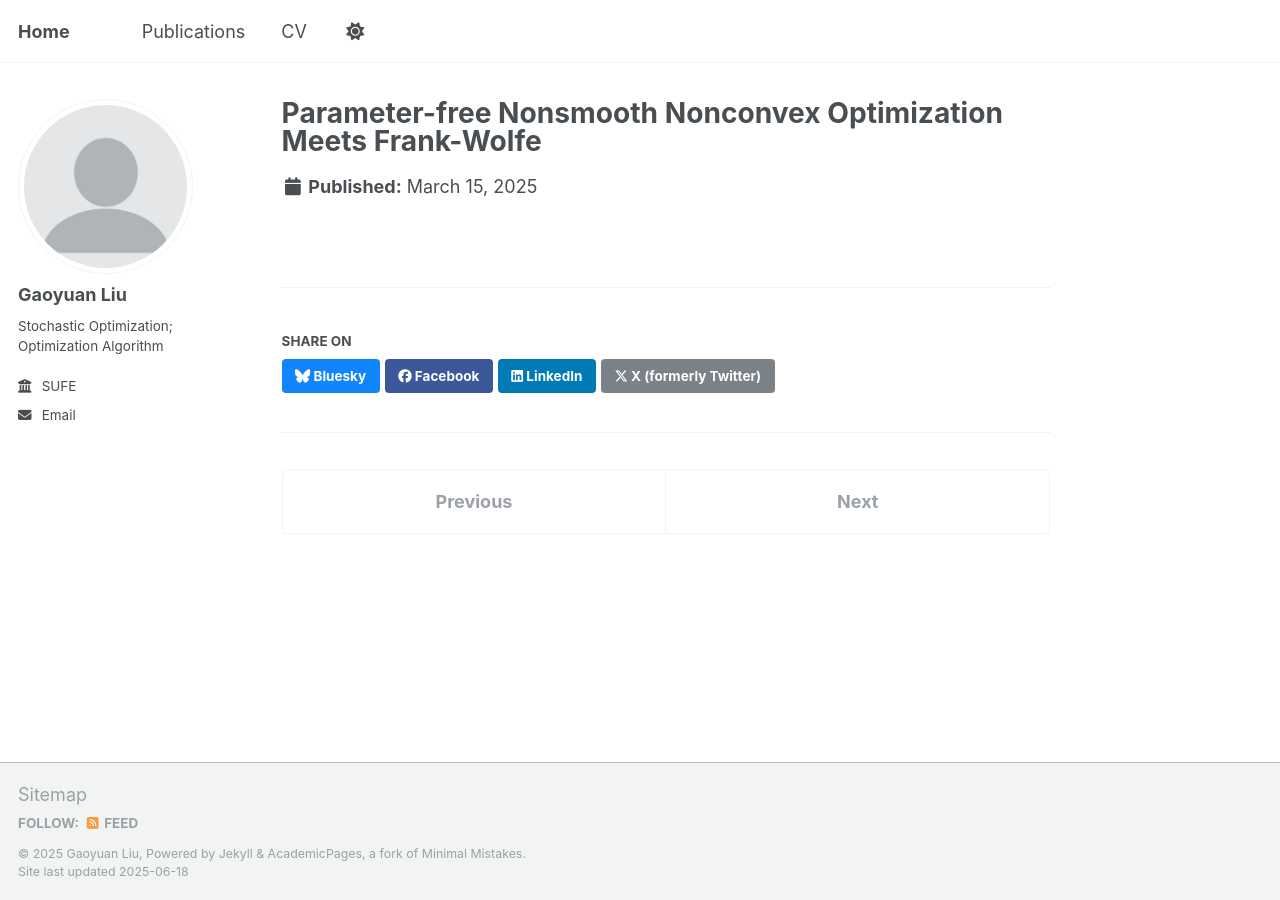
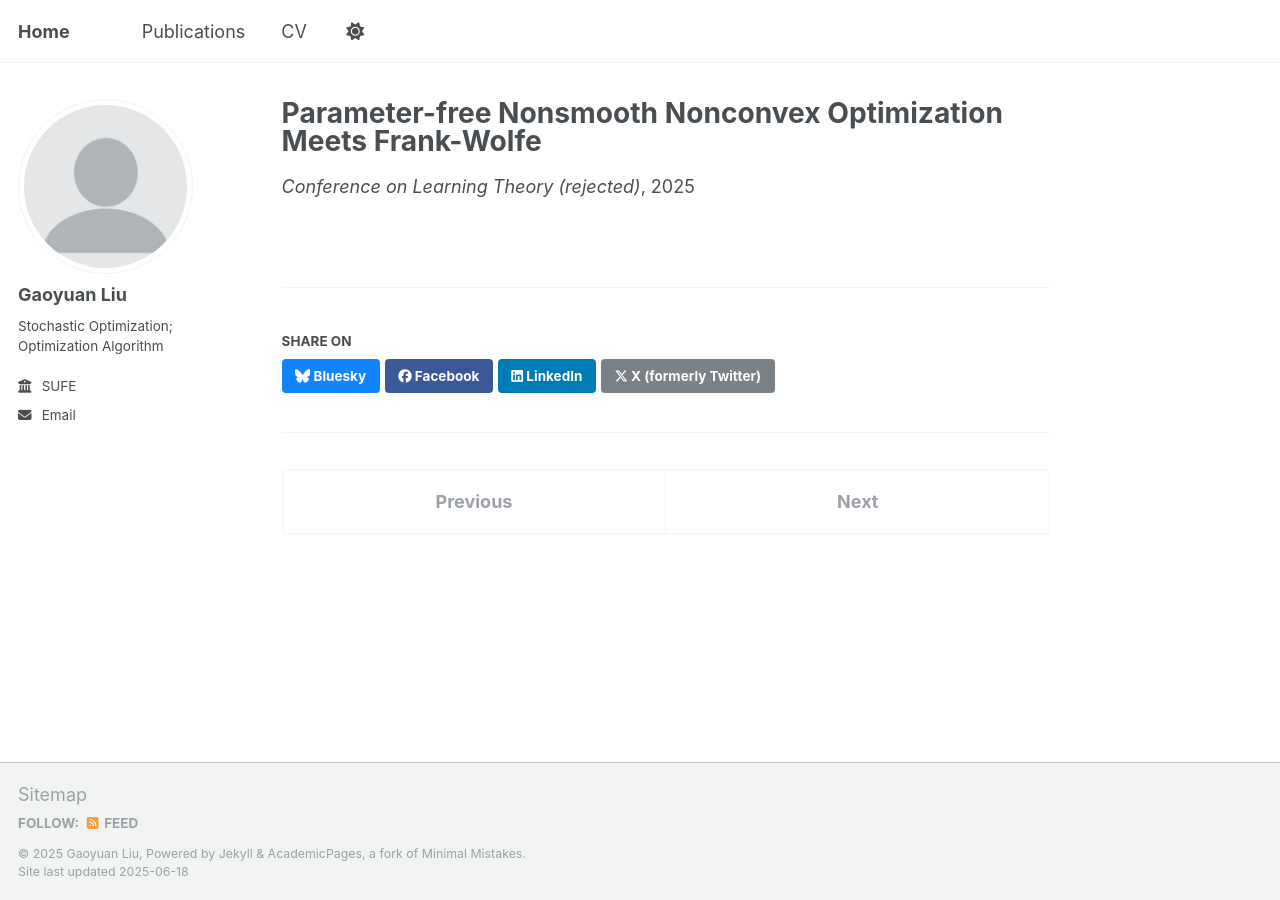
Before and after one commit to liugyyy/liugyyy.github.io, a Jekyll site: the page built from _publications/Parameter-free Nonsmooth Nonconvex Optimization Meets Frank-Wolfe.md, in a window 1280 px wide. Built offline with Jekyll 4.4.1, drawn with Linux system fonts in a browser that asks for light colours.

Commit message:
Update Parameter-free Nonsmooth Nonconvex Optimization Meets Frank-Wolfe.md

```diff
--- a/_publications/Parameter-free Nonsmooth Nonconvex Optimization Meets Frank-Wolfe.md
+++ b/_publications/Parameter-free Nonsmooth Nonconvex Optimization Meets Frank-Wolfe.md
@@ -4,9 +4,9 @@ Frank-Wolfe"
 #collection: publications
 category: conferences
 #permalink: /publication/2024-02-17-paper-title-number-4
-excerpt: 'In this paper, we develop a parameter-free algorithm for non-smooth and non-convex problem'
+excerpt: 'In this paper, we develop a parameter-free algorithm for non-smooth and non-convex problem.'
 date: 2025-03-15
-#venue: 'GitHub Journal of Bugs'
+venue: 'Conference on Learning Theory (rejected)'
 #paperurl: 'http://academicpages.github.io/files/paper3.pdf'
 #citation: 'Your Name, You. (2024). &quot;Paper Title Number 3.&quot; <i>GitHub Journal of Bugs</i>. 1(3).'
 ---
```
